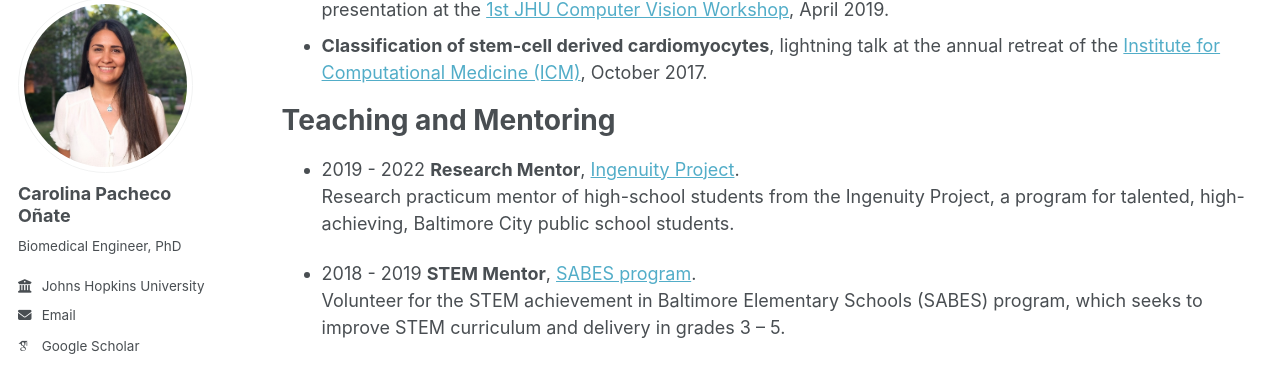
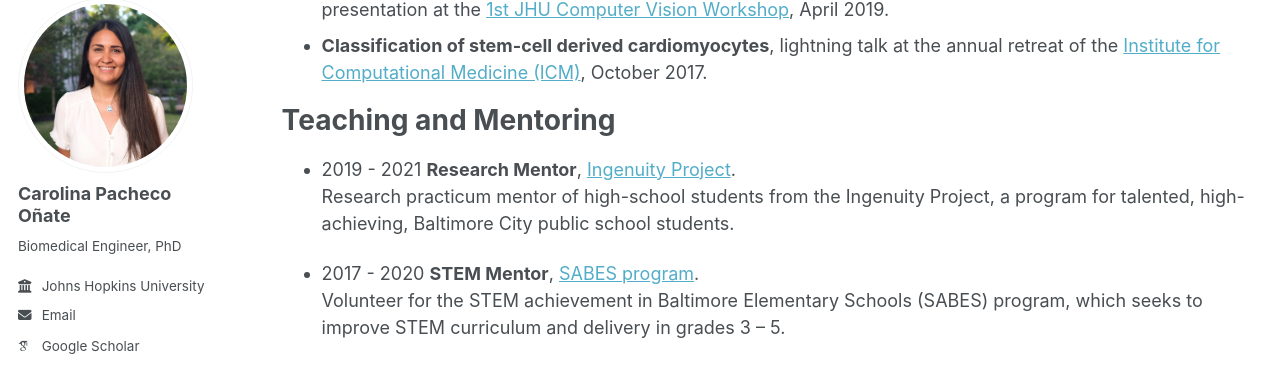
Before and after one commit to carolina-pacheco/carolina-pacheco.github.io, a Jekyll site: the page built from _pages/cv.md, in a window 1280 px wide and 900 px high, scrolled down 1656 px. Shown: the part 101-469 px from the top of the window. Built offline with Jekyll 4.4.1, drawn with Linux system fonts in a browser that asks for light colours; some web fonts are replaced; a script that is not in the unit is left out.

Commit message:
Update cv.md

```diff
--- a/_pages/cv.md
+++ b/_pages/cv.md
@@ -62,10 +62,10 @@ Talks
 
 Teaching and Mentoring
 ======
-* 2019 - 2022 **Research Mentor**, [Ingenuity Project](https://www.ingenuityproject.org/). <br>
+* 2019 - 2021 **Research Mentor**, [Ingenuity Project](https://www.ingenuityproject.org/). <br>
 Research practicum mentor of high-school students from the Ingenuity Project, a program for talented, high-achieving, Baltimore City public school students.
 
-* 2018 - 2019 **STEM Mentor**, [SABES program](https://engineering.jhu.edu/sabes/).<br>
+* 2017 - 2020 **STEM Mentor**, [SABES program](https://engineering.jhu.edu/sabes/).<br>
  Volunteer for the STEM achievement in Baltimore Elementary Schools (SABES) program, which seeks to improve STEM curriculum and delivery in grades 3 – 5.
 
 * 2009 - 2018 **Teaching Assistant**, Johns Hopkins University and University of Chile. <br>
```
